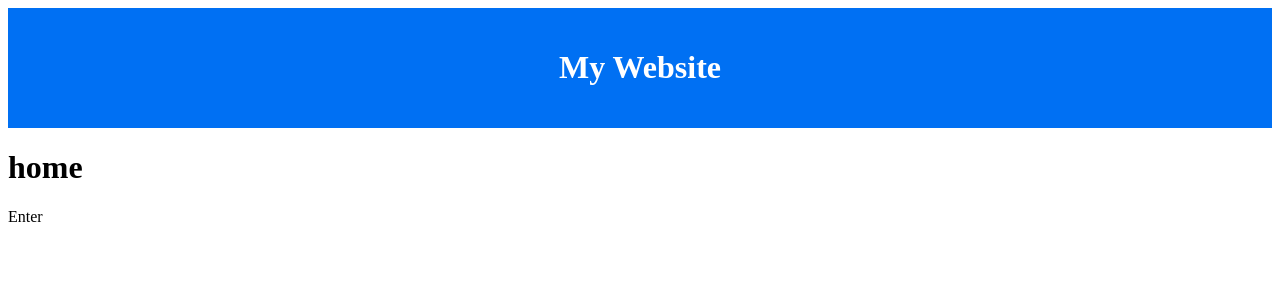
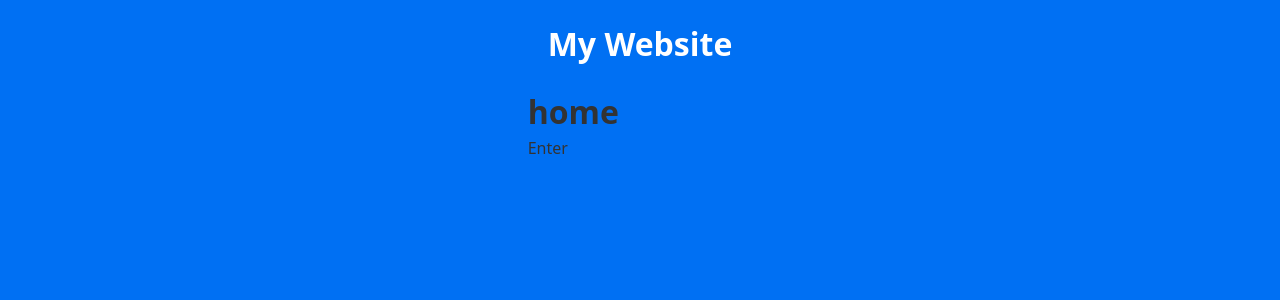
Before and after one commit to kimoon1/portpolio, a Next.js app: page / in a window 1280 px wide. Shown: the top 300 px of the page. Built offline with nearby package versions, Linux system fonts and the light colour scheme.

Commit message:
리셋 css 추가

```diff
--- a/src/app/layout.tsx
+++ b/src/app/layout.tsx
@@ -1,6 +1,7 @@
 import type { Metadata } from "next";
 
 import "../styles/globals.scss";
+import "@/src/styles/reset.css"
 import Layout from "../components/layout/Layout";
 
 
@@ -19,7 +20,7 @@ export default function RootLayout({
 }>) {
   return (
     <html lang="ko">
-      <body>
+      <body className={`body`}>
         <Layout>
           {children}
         </Layout>
--- a/src/styles/globals.scss
+++ b/src/styles/globals.scss
@@ -1,9 +1,15 @@
 @import 'themes/variables';  // 테마 변수 포함
 @import 'themes/mixins';     // 믹스인 포함
 
+
+
 .body {
-  font-family: 'Arial', sans-serif;
+
   margin: 0;
   padding: 0;
+  background-color: $primary-color;
   box-sizing: border-box;
+  display: flex;
+  flex-direction: column;
+  align-items: center;
 }
--- /dev/null
+++ b/src/styles/reset.css
@@ -0,0 +1,79 @@
+/* 최신 트렌드를 반영한 reset.css */
+
+/* 모든 엘리먼트의 box-sizing을 border-box로 설정 */
+*,
+*::before,
+*::after {
+    box-sizing: border-box;
+}
+
+/* 기본 여백 제거 */
+* {
+    margin: 0;
+    padding: 0;
+    box-sizing: border-box;
+}
+
+/* 문서 기본 설정 */
+html {
+    scroll-behavior: smooth; /* 스크롤을 부드럽게 */
+    -webkit-text-size-adjust: 100%; /* 텍스트 확대 비율 기본값 */
+    text-rendering: optimizeLegibility; /* 텍스트 가독성 최적화 */
+    font-family: system-ui, -apple-system, BlinkMacSystemFont, "Segoe UI", Roboto, "Helvetica Neue", Arial, sans-serif;
+}
+
+/* 기본 글꼴 크기 설정 */
+body {
+    font-size: 1rem; /* 16px 기본 설정 */
+    line-height: 1.5;
+    color: #333; /* 가독성 있는 기본 색상 */
+    background-color: #fff; /* 배경 기본값 */
+}
+
+/* 이미지와 미디어 요소의 반응형 처리 */
+img,
+picture,
+video,
+canvas,
+svg {
+    display: block;
+    max-width: 100%; /* 부모 요소 너비에 맞추기 */
+    height: auto;
+}
+
+/* 인라인 요소에 대한 기본 설정 */
+input,
+button,
+textarea,
+select {
+    font: inherit; /* 부모의 글꼴 상속 */
+    color: inherit;
+    border: none; /* 기본 보더 제거 */
+    outline: none; /* 포커스 아웃라인 제거 */
+    background: none; /* 배경 제거 */
+}
+
+/* 버튼과 링크의 기본 설정 */
+button,
+a {
+    cursor: pointer;
+    text-decoration: none; /* 링크 밑줄 제거 */
+}
+
+/* 리스트 요소의 스타일 초기화 */
+ul,
+ol {
+    list-style: none;
+}
+
+/* 표의 기본 스타일 초기화 */
+table {
+    width: 100%;
+    border-collapse: collapse; /* 셀 간의 경계 제거 */
+}
+
+/* 웹 접근성 개선을 위한 포커스 스타일 */
+:focus-visible {
+    outline: 2px solid #007aff; /* 포커스 시 파란 테두리 */
+    outline-offset: 2px;
+}
```
